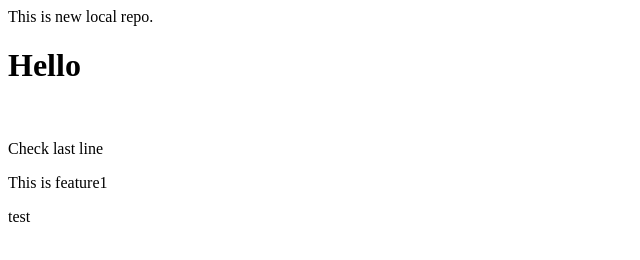
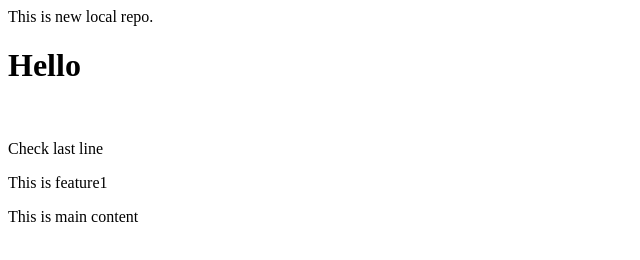
Before and after one commit to Shariq-Solkar/localRepo, a plain HTML site: page index.html in a window 1280 px wide. Shown: the whole page, without its empty margins (0-640 px from the left). Drawn offline with Linux system fonts and the light colour scheme.

```diff
--- a/index.html
+++ b/index.html
@@ -2,4 +2,4 @@
 <h1>Hello</h1><br>
 <p>Check last line</p>
 <p>This is feature1</p>
-<p>test</p>
+<p>This is main content</p>
```
